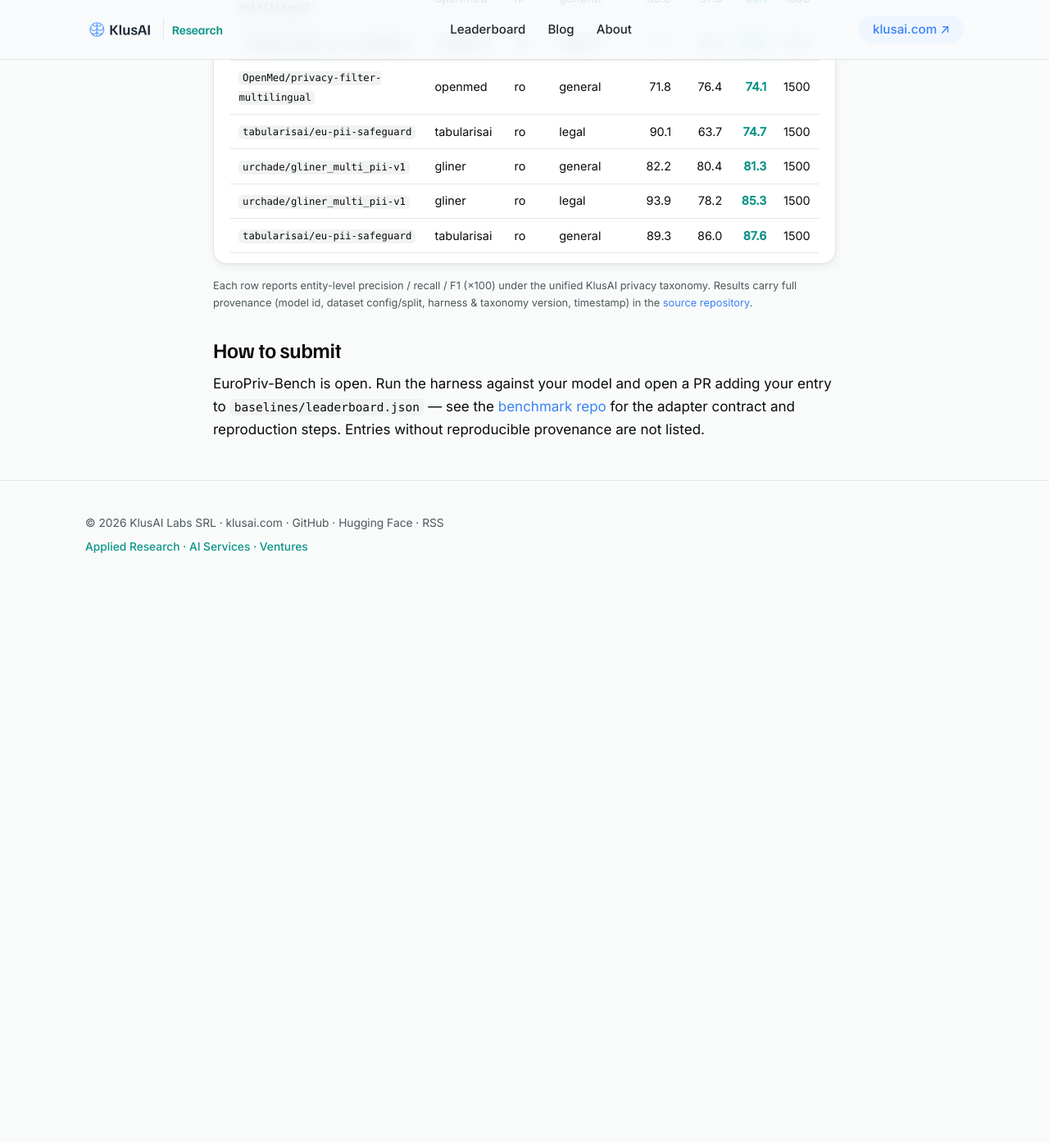
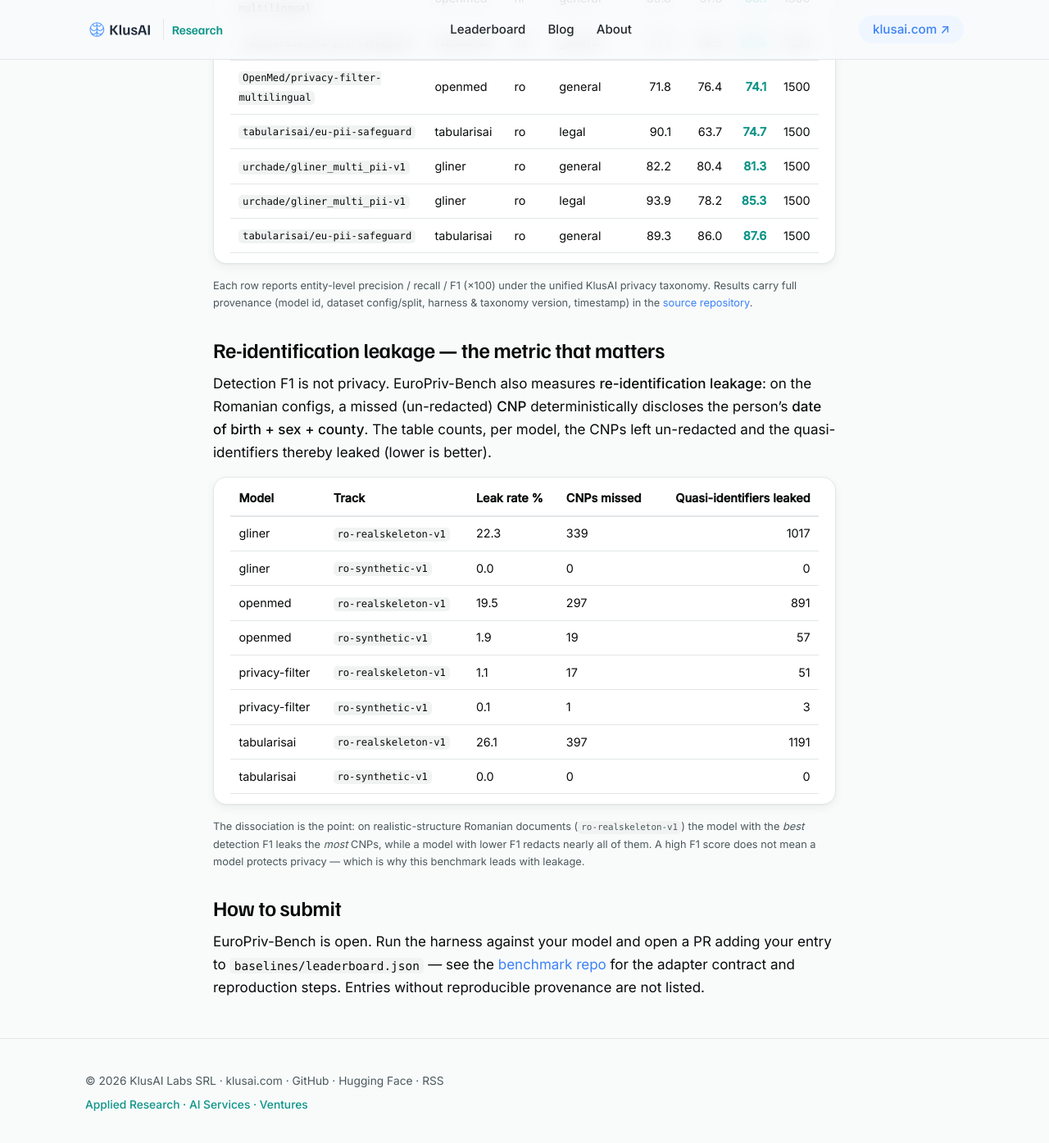
Before and after one commit to klusai/klusai-pages-research, a Jekyll site: the page built from leaderboard.md, in a window 1280 px wide and 1400 px high, scrolled down 1802 px. Shown: the top 1395 px of the window at 82% size. Built offline with Jekyll 4.4.1, drawn with Linux system fonts in a browser that asks for light colours; before the commit the page ends 2521 px from its top, so only the background shows below that.

Commit message:
site: add CNP re-identification-leakage table + dissociation headline; fix '20 languages' overclaim
Leaderboard page now surfaces the keystone finding (best detection-F1 model leaks the most CNPs on ro-realskeleton-v1); index headline reframed to detection-F1≠privacy; '20 European languages' → '7 live, scaling to 20'.

Co-Authored-By: Claude Opus 4.8 <noreply@anthropic.com>

```diff
--- a/leaderboard.md
+++ b/leaderboard.md
@@ -58,6 +58,49 @@ test split, by model and language. Higher is better. Click a column header to so
   <a href="https://github.com/klusai">source repository</a>.
 </p>
 
+## Re-identification leakage — the metric that matters
+
+Detection F1 is not privacy. EuroPriv-Bench also measures **re-identification leakage**: on the
+Romanian configs, a missed (un-redacted) **CNP** deterministically discloses the person's
+**date of birth + sex + county**. The table counts, per model, the CNPs left un-redacted and the
+quasi-identifiers thereby leaked (lower is better).
+
+<div class="table-card">
+<table id="leakage" class="lb">
+  <thead>
+    <tr>
+      <th data-type="text">Model</th>
+      <th data-type="text">Track</th>
+      <th data-type="num">Leak rate %</th>
+      <th data-type="num">CNPs missed</th>
+      <th data-type="num">Quasi-identifiers leaked</th>
+    </tr>
+  </thead>
+  <tbody>
+  {% for kv in site.data.leaderboard.entries %}
+    {% for row in kv[1] %}
+    {% if row.scores.cnp_leakage %}
+    <tr>
+      <td>{{ row.adapter }}</td>
+      <td><code>{{ row.dataset.config }}</code></td>
+      <td>{{ row.scores.cnp_leakage.leak_rate | times: 100 | round: 1 }}</td>
+      <td>{{ row.scores.cnp_leakage.cnp_missed | round: 0 }}</td>
+      <td>{{ row.scores.cnp_leakage.leaked_quasi_identifiers | round: 0 }}</td>
+    </tr>
+    {% endif %}
+    {% endfor %}
+  {% endfor %}
+  </tbody>
+</table>
+</div>
+
+<p class="lb-meta">
+  The dissociation is the point: on realistic-structure Romanian documents
+  (<code>ro-realskeleton-v1</code>) the model with the <em>best</em> detection F1 leaks the
+  <em>most</em> CNPs, while a model with lower F1 redacts nearly all of them. A high F1 score
+  does not mean a model protects privacy — which is why this benchmark leads with leakage.
+</p>
+
 ## How to submit
 
 EuroPriv-Bench is open. Run the harness against your model and open a PR adding your
```
Also changed, not shown: index.md (+6 -5 lines).
